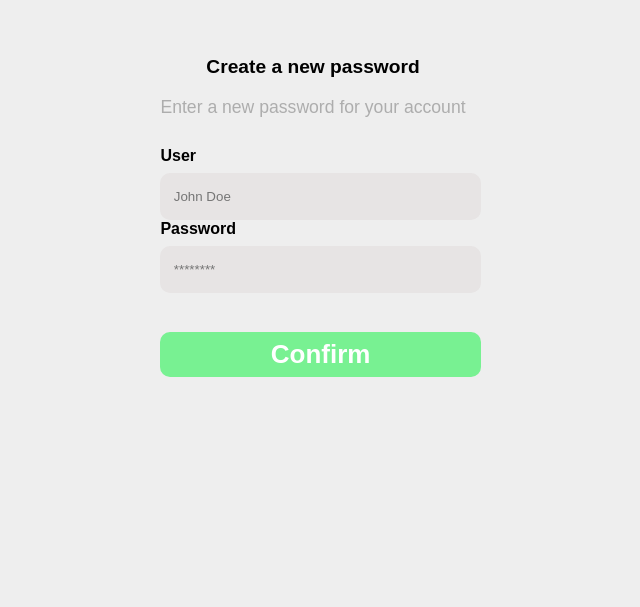
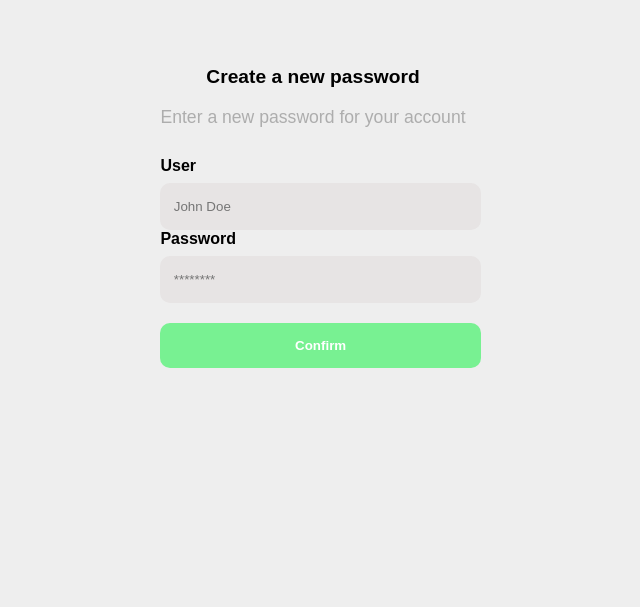
Before and after one commit to JefersonV/Store-App, a React (Vite) app: page / in a window 1280 px wide. Shown: the part 193-800 px from the top of the page, without its empty margins (327-967 px from the left). Built offline with nearby package versions, Linux system fonts and the light colour scheme.

Commit message:
05 - Reorganización de carpetas -> <routes> (App) y <containers> (layout)

```diff
--- a/package.json
+++ b/package.json
@@ -10,6 +10,7 @@
   "dependencies": {
     "react": "^17.0.2",
     "react-dom": "^17.0.2",
+    "react-router-dom": "^6.2.2",
     "sass": "^1.49.9"
   },
   "devDependencies": {
--- a/src/App.jsx
+++ /dev/null
@@ -1,26 +0,0 @@
-import { useState } from 'react'
-import './App.css'
-import './sass/index.scss'
-//components
-import RecoverPassword from './components/RecoverPassword'
-import LoginCheck from './components/LoginCheck'
-import Login from './components/Login'
-import LoginRegister from './components/LoginRegister'
-import Layout from './components/Layout'
-//Svg
-// import logoYard from './assets/logos/logo_yard_sale.svg'
-function App() {
-
-  return (
-    <>
-    <Layout >
-      <RecoverPassword />
-      <LoginCheck />
-      <Login />
-      <LoginRegister />
-    </Layout>
-    </>
-  )
-}
-
-export default App
--- a/src/main.jsx
+++ b/src/main.jsx
@@ -1,7 +1,7 @@
 import React from 'react'
 import ReactDOM from 'react-dom'
 import './index.css'
-import App from './App'
+import App from './routes/App'
 
 ReactDOM.render(
   <React.StrictMode>
--- /dev/null
+++ b/src/routes/App.jsx
@@ -0,0 +1,24 @@
+import '../sass/index.scss'
+//components
+import RecoverPassword from '../components/RecoverPassword'
+import LoginCheck from '../components/LoginCheck'
+import Login from '../components/Login'
+import LoginRegister from '../components/LoginRegister'
+import Layout from '../containers/Layout'
+//Svg
+// import logoYard from './assets/logos/logo_yard_sale.svg'
+function App() {
+
+  return (
+    <>
+    <Layout >
+      <RecoverPassword />
+      <LoginCheck />
+      <Login />
+      <LoginRegister />
+    </Layout>
+    </>
+  )
+}
+
+export default App
```
Also changed, not shown: src/containers/Layout.jsx (renamed from src/components/Layout.jsx), 1 other file (tests, documents, lock files or other folders).
